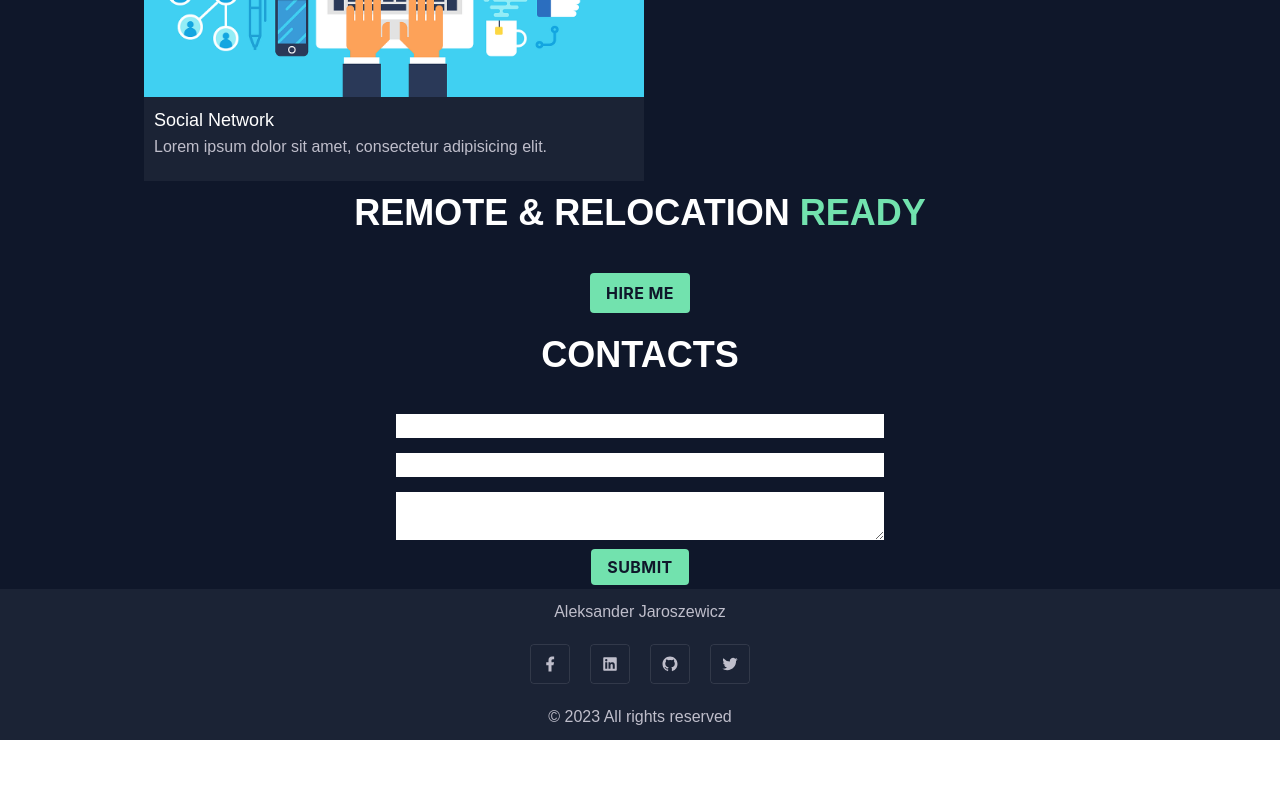
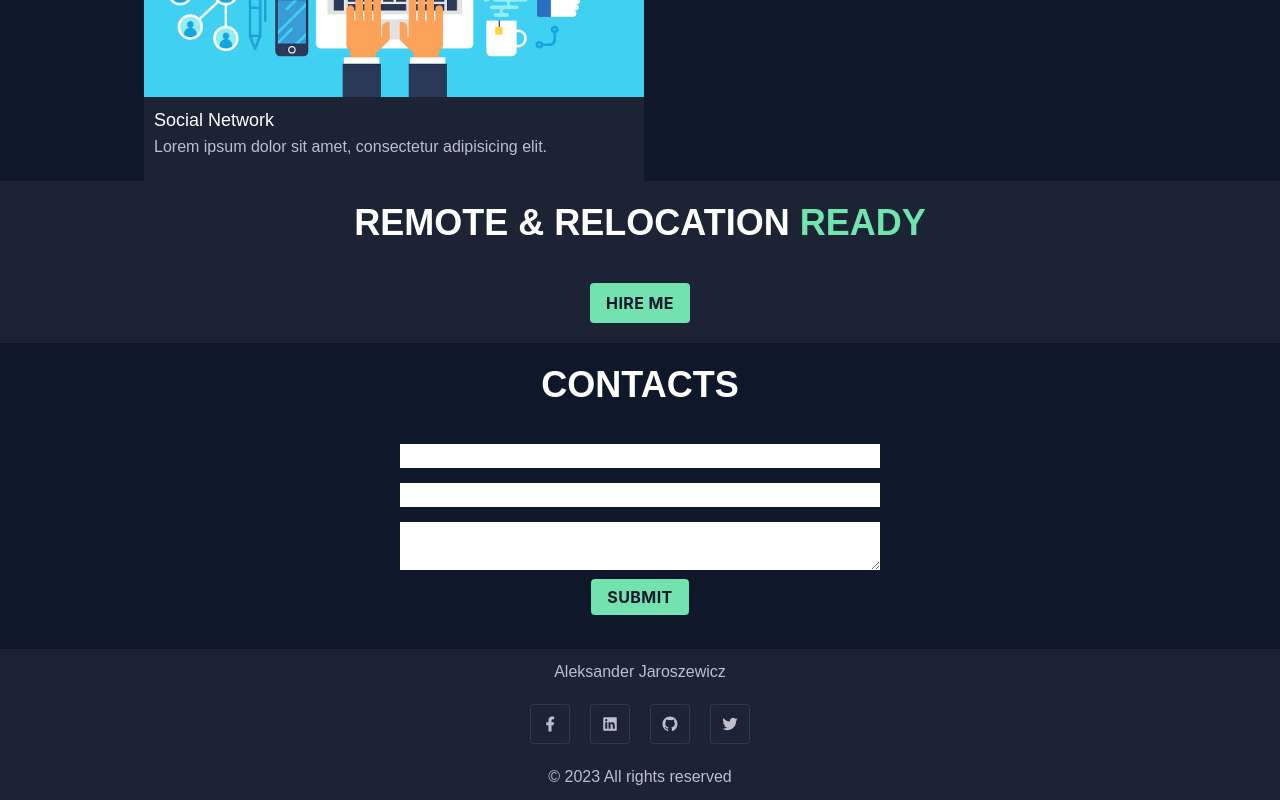
Before and after one commit to jalxby/portfolio, a React (Create React App) app: page / in a window 1280 px wide. Shown: the part 2399-3199 px from the top of the page. Before the commit the page ends 3139 px from the top, so only its background shows below. Built offline with nearby package versions, Linux system fonts and the light colour scheme; a web font is replaced by a local one.

Commit message:
2nd css refactoring

```diff
--- a/src/contacts/Contact.module.scss
+++ b/src/contacts/Contact.module.scss
@@ -2,7 +2,7 @@
 
 .contact {
   background-color: $bgColor;
-  padding: 10px;
+  padding: 20px;
 
   .contactContainer {
     display: flex;
@@ -34,6 +34,7 @@
       align-items: center;
       row-gap: 15px;
       width: 50%;
+      padding-bottom: 20px;
 
       input, textarea {
         width: 100%;
--- a/src/hiring/Hiring.module.scss
+++ b/src/hiring/Hiring.module.scss
@@ -1,8 +1,8 @@
 @import "src/common/styles/sass/variables";
 
 .hiring {
-  background-color: $bgColor;
-  padding: 10px;
+  background-color: $bgSecondColor;
+  padding: 20px;
 
   .hiringContainer {
     display: flex;
```
